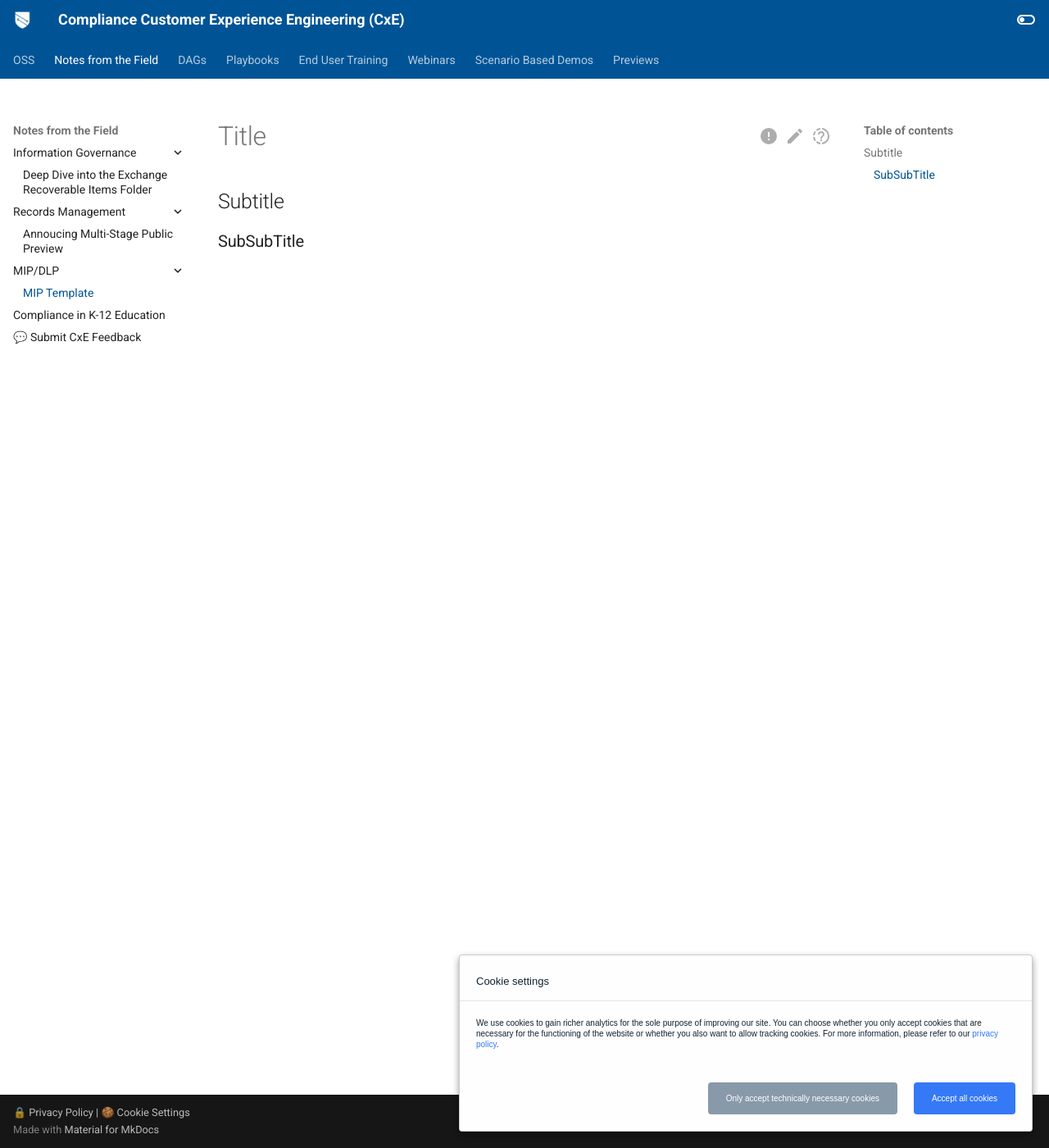
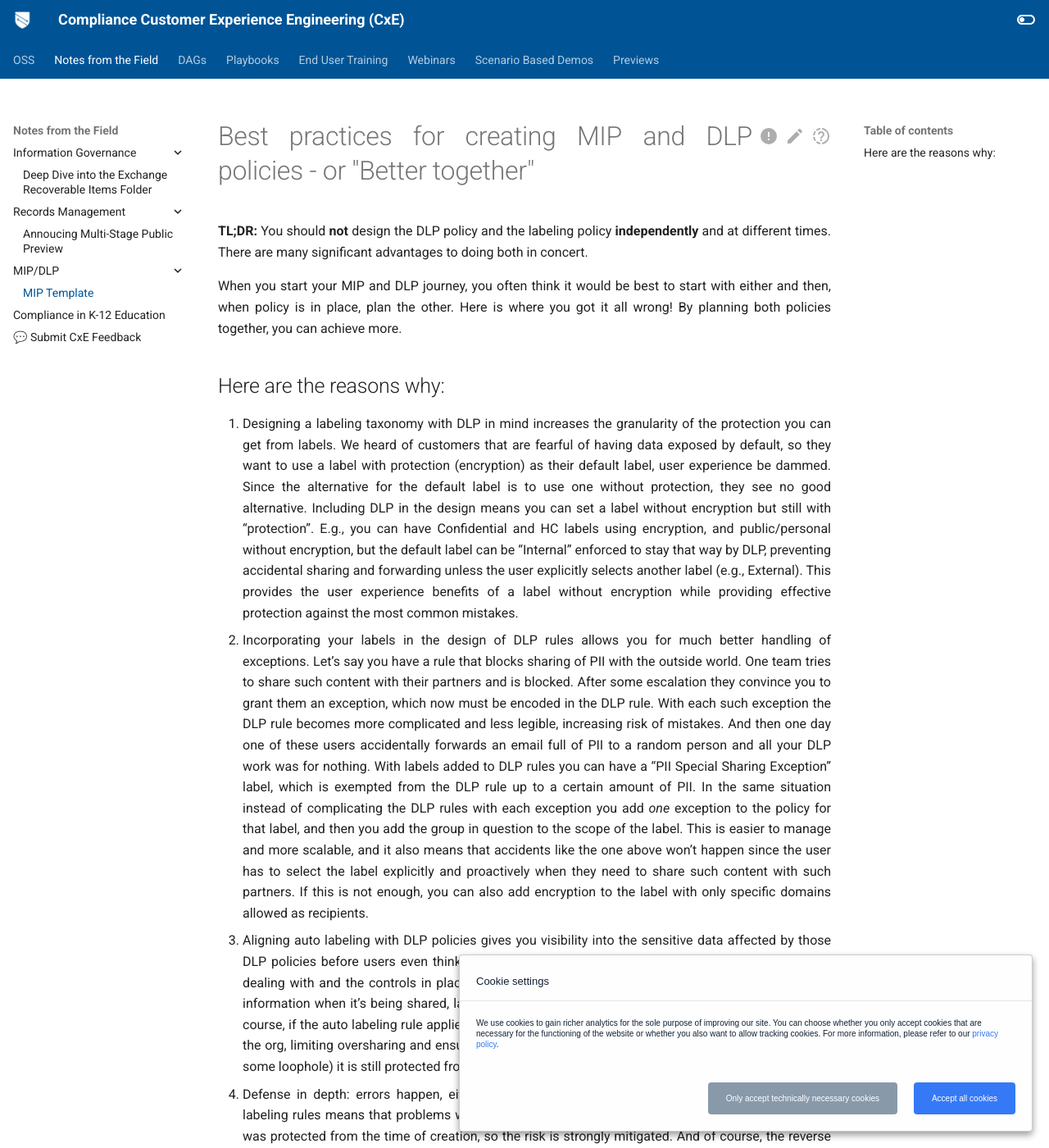
Before and after one commit to microsoft/ComplianceCxE, an MkDocs documentation site: the page built from docs/notes/mip-dlp/mip-dlp.md, in a window 1280 px wide and 1400 px high. Shown: the whole window at 82% size. Built offline with MkDocs 1.6.1 and Material for MkDocs 9.7.7, drawn with Linux system fonts in a browser that asks for light colours; comment, search, counter and statistics services are not loaded; some of the changed text lies outside the part shown.

Commit message:
Update mip-dlp.md

```diff
--- a/docs/notes/mip-dlp/mip-dlp.md
+++ b/docs/notes/mip-dlp/mip-dlp.md
@@ -1,5 +1,15 @@
-# Title
+# Best practices for creating MIP and DLP policies - or "Better together"
+**TL;DR:** You should **not** design the DLP policy and the labeling policy **independently** and at different times.
+There are many significant advantages to doing both in concert.
 
-## Subtitle
+When you start your MIP and DLP journey, you often think it would be best to start with either and then, when policy is in place, plan the other.
+Here is where you got it all wrong!
+By planning both policies together, you can achieve more.
 
-### SubSubTitle
+## Here are the reasons why:
+1.	Designing a labeling taxonomy with DLP in mind increases the granularity of the protection you can get from labels. We heard of customers that are fearful of having data exposed by default, so they want to use a label with protection (encryption) as their default label, user experience be dammed. Since the alternative for the default label is to use one without protection, they see no good alternative. Including DLP in the design means you can set a label without encryption but still with “protection”. E.g., you can have Confidential and HC labels using encryption, and public/personal without encryption, but the default label can be “Internal” enforced to stay that way by DLP, preventing accidental sharing and forwarding unless the user explicitly selects another label (e.g., External). This provides the user experience benefits of a label without encryption while providing effective protection against the most common mistakes.
+2.	Incorporating your labels in the design of DLP rules allows you for much better handling of exceptions. Let’s say you have a rule that blocks sharing of PII with the outside world. One team tries to share such content with their partners and is blocked. After some escalation they convince you to grant them an exception, which now must be encoded in the DLP rule. With each such exception the DLP rule becomes more complicated and less legible, increasing risk of mistakes. And then one day one of these users accidentally forwards an email full of PII to a random person and all your DLP work was for nothing. With labels added to DLP rules you can have a “PII Special Sharing Exception” label, which is exempted from the DLP rule up to a certain amount of PII. In the same situation instead of complicating the DLP rules with each exception you add *one* exception to the policy for that label, and then you add the group in question to the scope of the label. This is easier to manage and more scalable, and it also means that accidents like the one above won’t happen since the user has to select the label explicitly and proactively when they need to share such content with such partners. If this is not enough, you can also add encryption to the label with only specific domains allowed as recipients.
+3.	Aligning auto labeling with DLP policies gives you visibility into the sensitive data affected by those DLP policies before users even think of sharing it, and better visibility to the user of what they are dealing with and the controls in place for that data. Essentially, DLP will give IT and the users that information when it’s being shared, labeling will do the same the minute the data is created. And of course, if the auto labeling rule applies encryption it will also provide controls while the data is inside the org, limiting oversharing and ensuring that even after the data is shared (by exception or through some loophole) it is still protected from unintended access.
+4.	Defense in depth: errors happen, either by users or admins. Duplicating your DLP rules as auto labeling rules means that problems with DLP enforcement (specific to one rule or general), the data was protected from the time of creation, so the risk is strongly mitigated. And of course, the reverse is also true: if labeling is not functional when the data is being created or edited, DLP will still protect the content at time of sharing, so either way you are covered.
+
+To summarize, plan both policies together, make sure they complement each other. That will help you protect your organization’s data and reduce risks.
```
